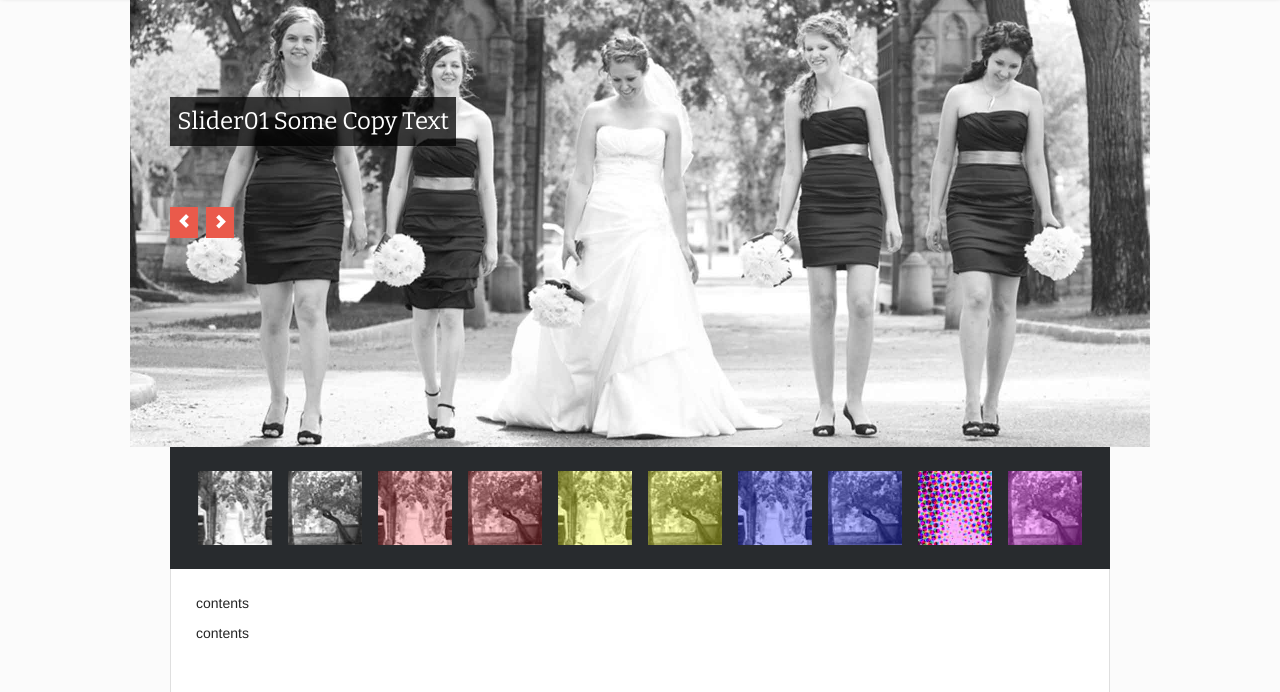
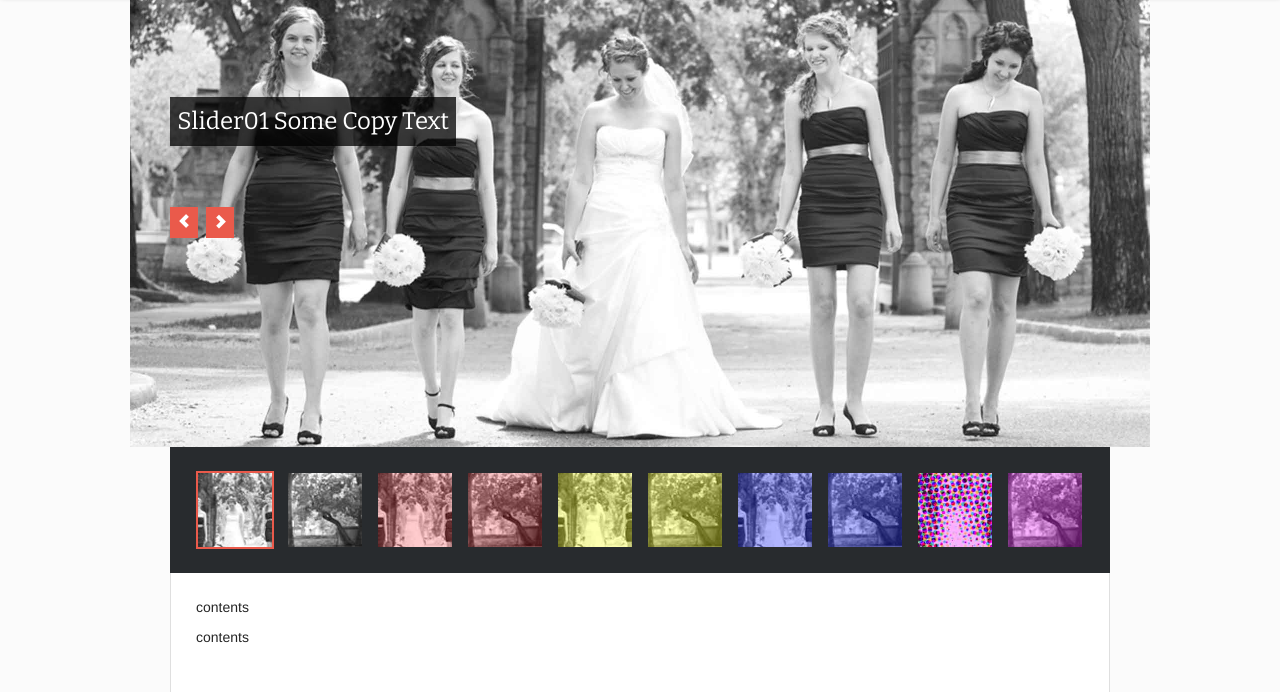
Before and after one commit to AurizedStudio/portfolio04Intent, a website: page htdocs/index.html in a window 1280 px wide. Shown: the part 108-800 px from the top of the page. Drawn offline with nearby package versions, Linux system fonts and the light colour scheme.

Commit message:
#8 Homeページ スライダー サムネイルボーダー追加

```diff
--- a/scss/_main.scss
+++ b/scss/_main.scss
@@ -144,11 +144,17 @@
     background-color: $gray-darker;
     padding: 24px 0;
     .slider-thumb-item {
-        margin: 0 8px;
+        margin: 0 6px;
     }
     .owl-item {
+        img {
+            border: 2px $gray-darker solid;
+        }
     }
     .synced {
+        img {
+            border: 2px $brand-primary solid;
+        }
     }
 }
 .slider-thumb-item {
```
Also changed, not shown: htdocs/css/style.css, 1 other file.
